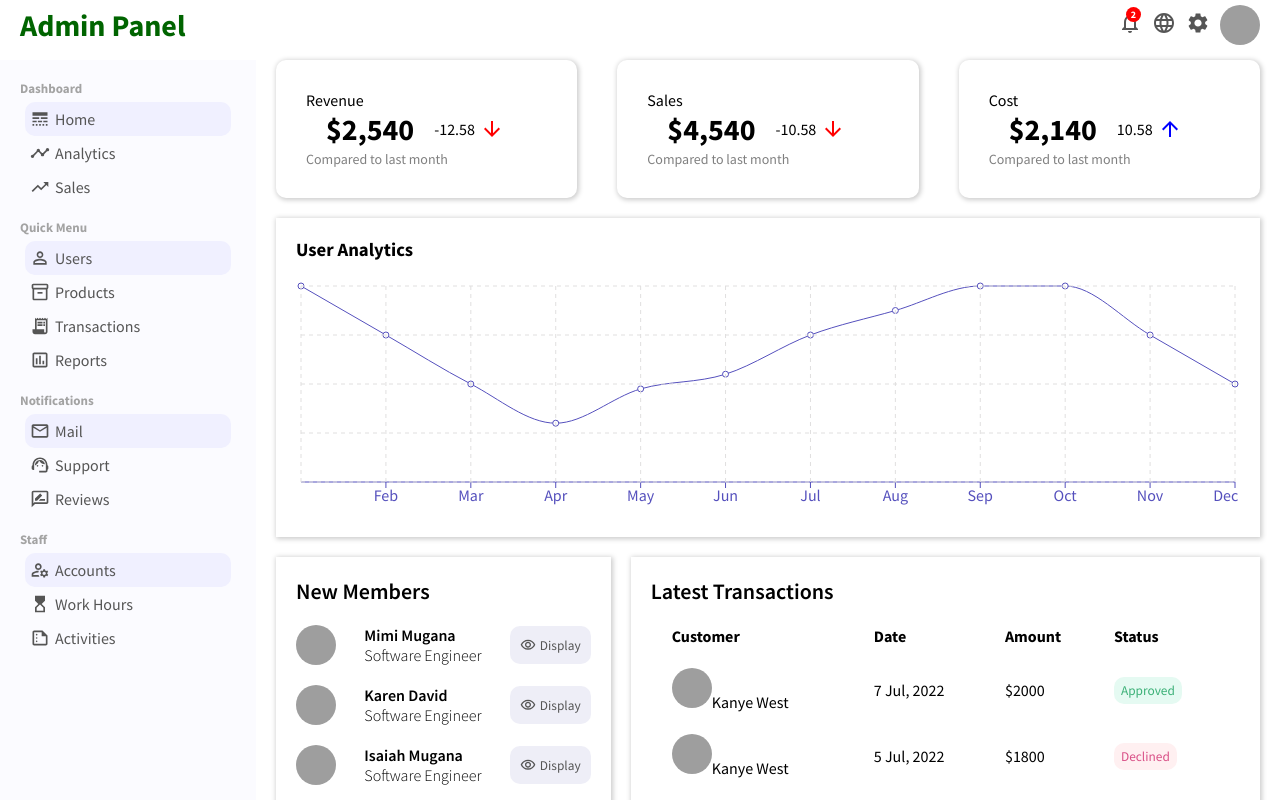
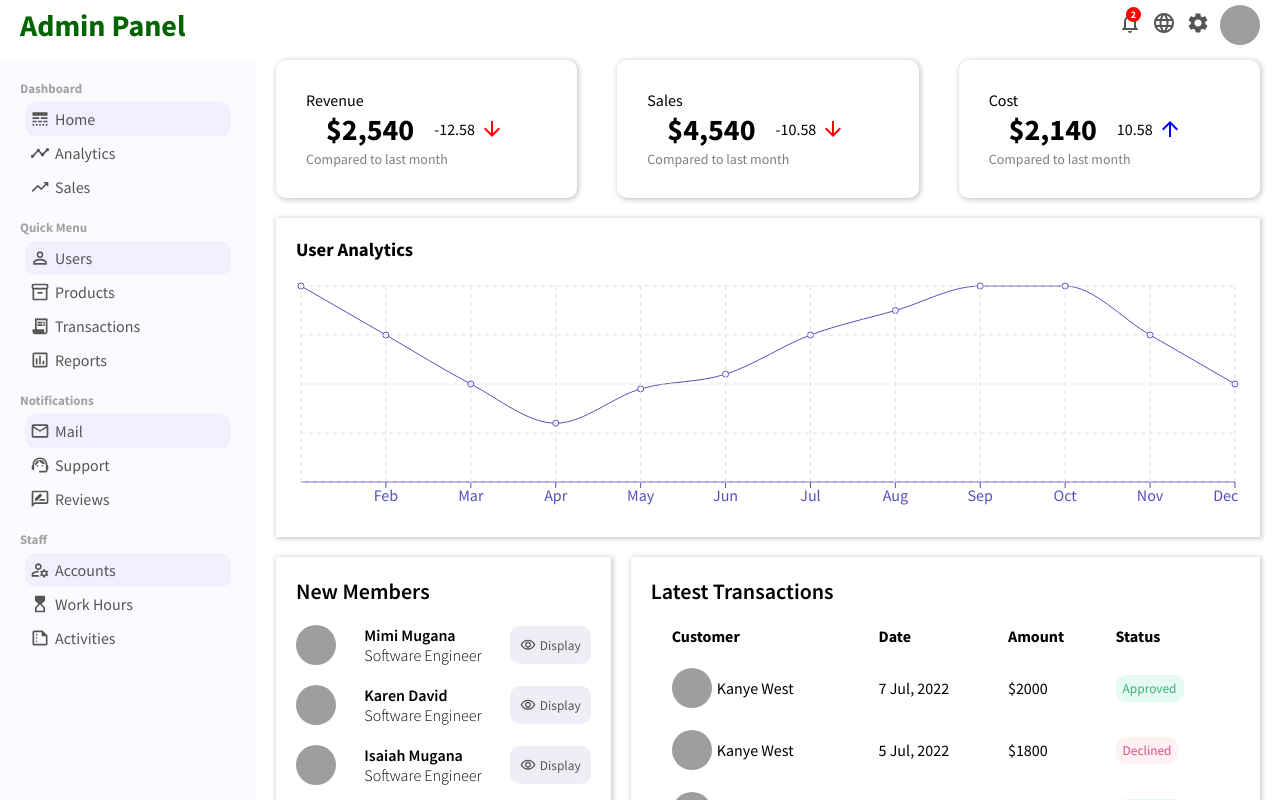
Before and after one commit to PJMantoss/admin_panel, a React (Create React App) app: page / in a window 1280 px wide. Shown: the top 800 px of the page. Built offline with nearby package versions, Linux system fonts and the light colour scheme; grey boxes are pictures that could not be loaded.

Commit message:
update large Widget component

```diff
--- a/src/components/widgetLg/widgetLg.css
+++ b/src/components/widgetLg/widgetLg.css
@@ -19,11 +19,17 @@
     text-align: left;
 }
 
+.widgetLgUser {
+    display: flex;
+    align-items: center;
+}
+
 .widgetLgImg{
     width: 40px;
     height: 40px;
     object-fit: cover;
     border-radius: 50%;
+    margin-right: 5px;
 }
 
 .widgetLgBtn{
```
